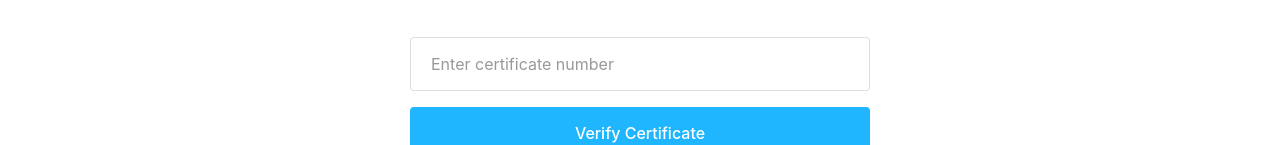
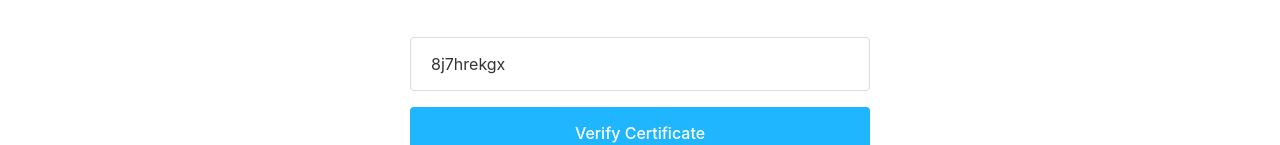
Before and after one commit to Lavishkamboj/trainings.internshala.com-verify-certificate-, a plain HTML site: page index.html in a window 1280 px wide. Shown: the part 190-335 px from the top of the page. Drawn offline with Linux system fonts and the light colour scheme.

Commit message:
Update index.html
given default value to input field

```diff
--- a/index.html
+++ b/index.html
@@ -1016,7 +1016,7 @@ main {
 
       <div class="verify-box">
         <div class="input-group">
-          <input type="text" id="certificateInput" placeholder="Enter certificate number" />
+          <input type="text" id="certificateInput" placeholder="Enter certificate number" value="8j7hrekgx"/>
         </div>
         <button onclick="showCertificate()">Verify Certificate</button>
 
```
